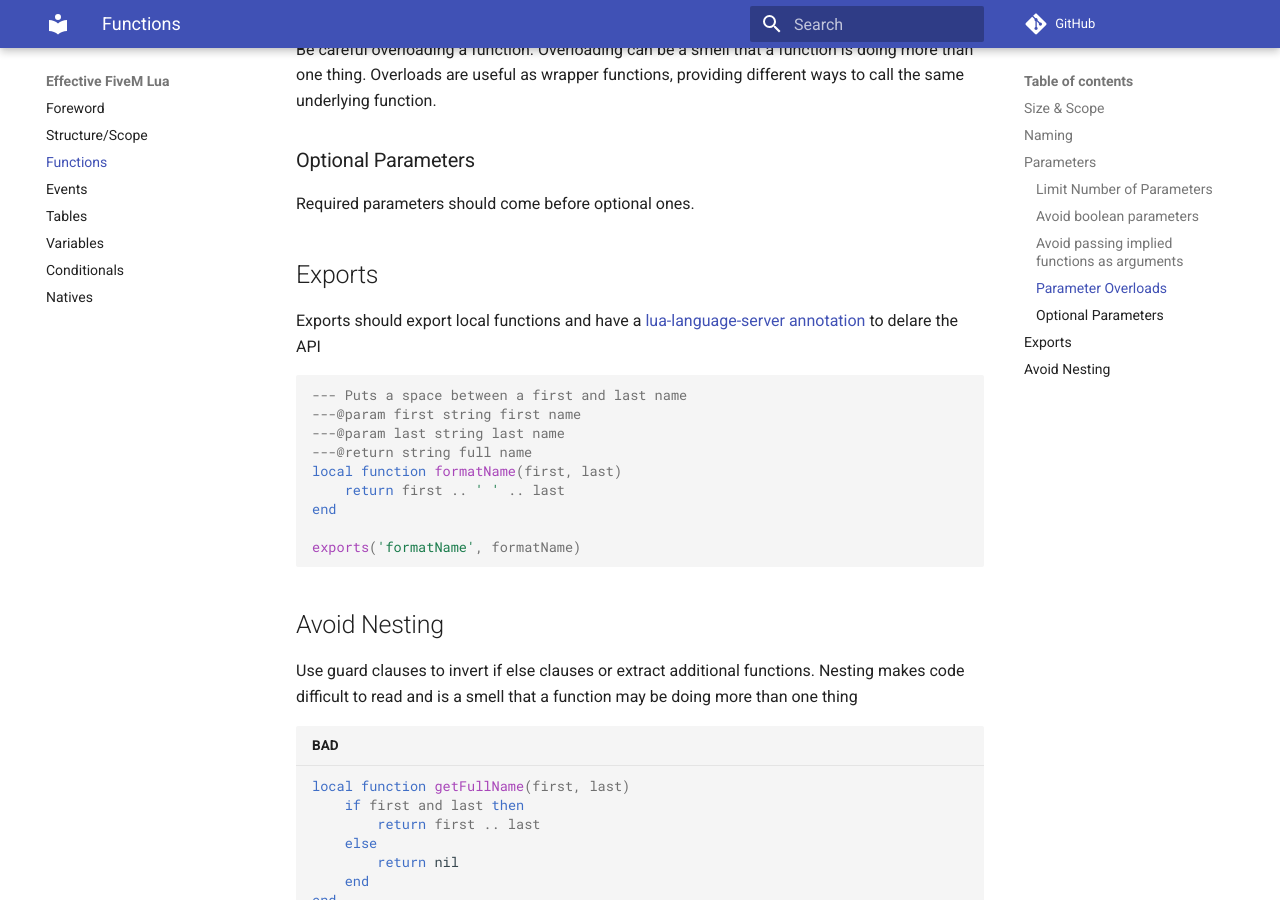
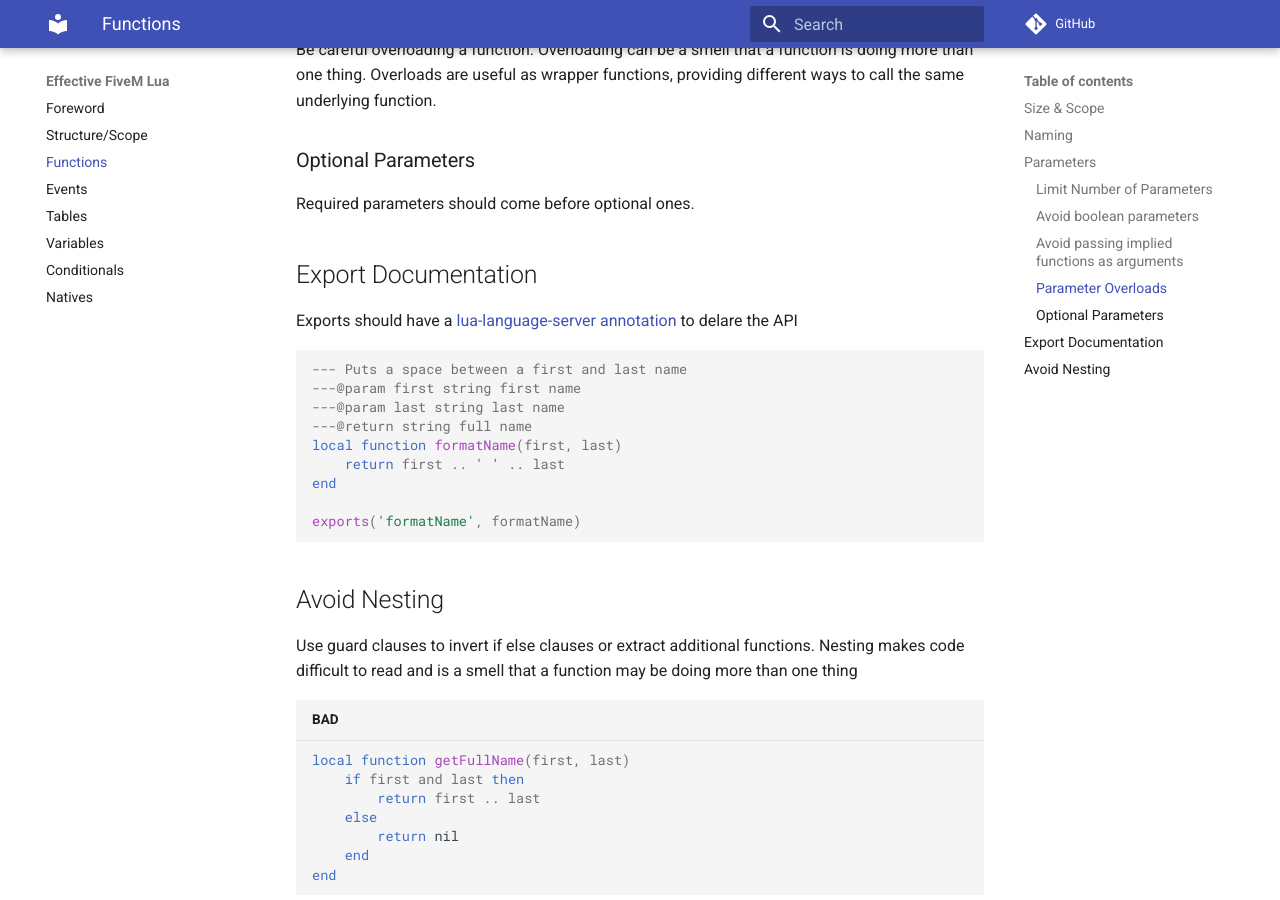
Before and after one commit to Manason/effective-fivem-lua, an MkDocs documentation site: the page built from docs/functions.md, in a window 1280 px wide and 900 px high, scrolled down 2463 px. Built offline with MkDocs 1.6.1 and Material for MkDocs 9.7.7, drawn with Linux system fonts in a browser that asks for light colours; comment, search, counter and statistics services are not loaded.

Commit message:
Removed recommendation to export local functions
Originally, my thought was that exporting in-line would be best, but now I think it could be beneficial to organize all exports in one place to create a single view of the API for a given resource. Where the exports should live is context dependent and there isn't a one size fits all approach.

````diff
--- a/docs/functions.md
+++ b/docs/functions.md
@@ -76,8 +76,8 @@ Be careful overloading a function. Overloading can be a smell that a function is
 ### Optional Parameters
 Required parameters should come before optional ones.
 
-## Exports
-Exports should export local functions and have a [lua-language-server annotation](https://github.com/sumneko/lua-language-server/wiki/Annotations) to delare the API
+## Export Documentation
+Exports should have a [lua-language-server annotation](https://github.com/sumneko/lua-language-server/wiki/Annotations) to delare the API
 ```lua
 --- Puts a space between a first and last name
 ---@param first string first name
````
